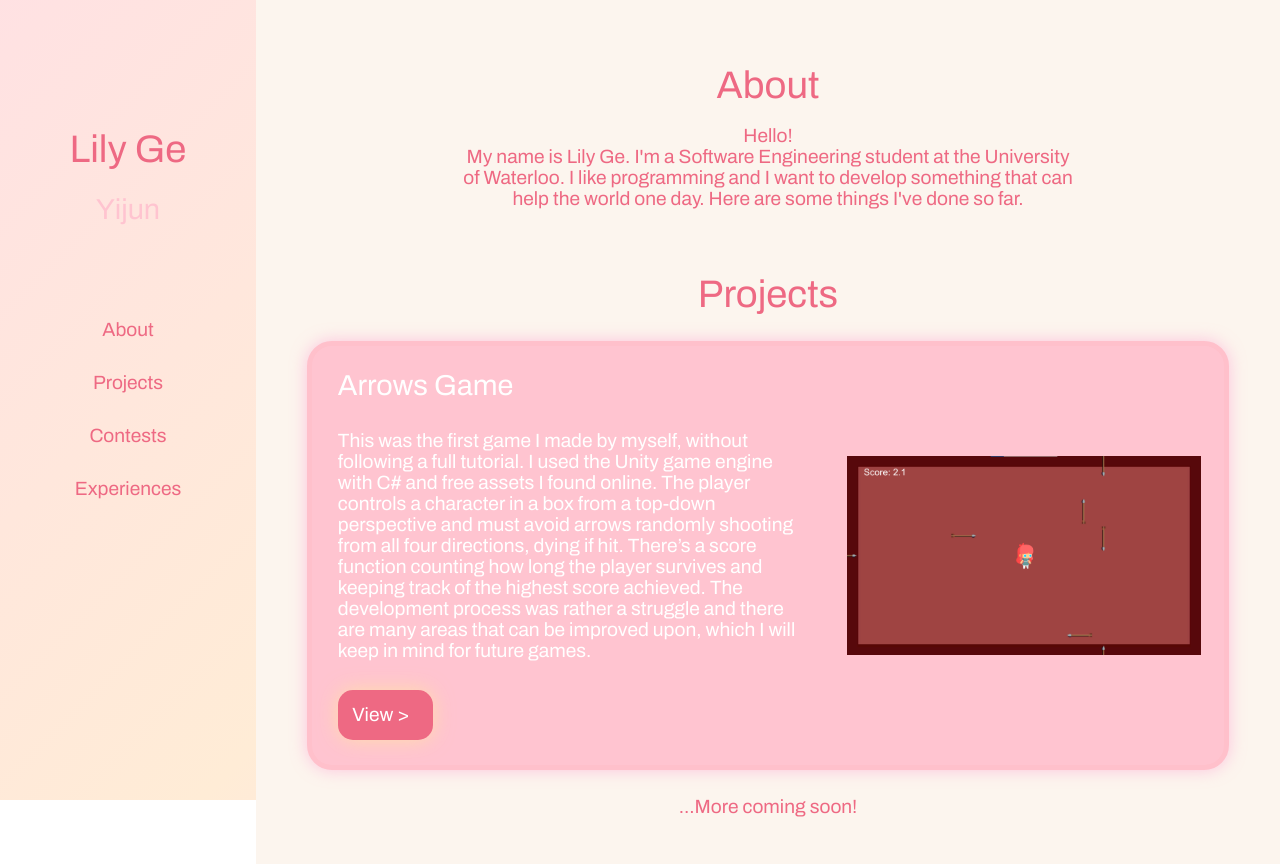
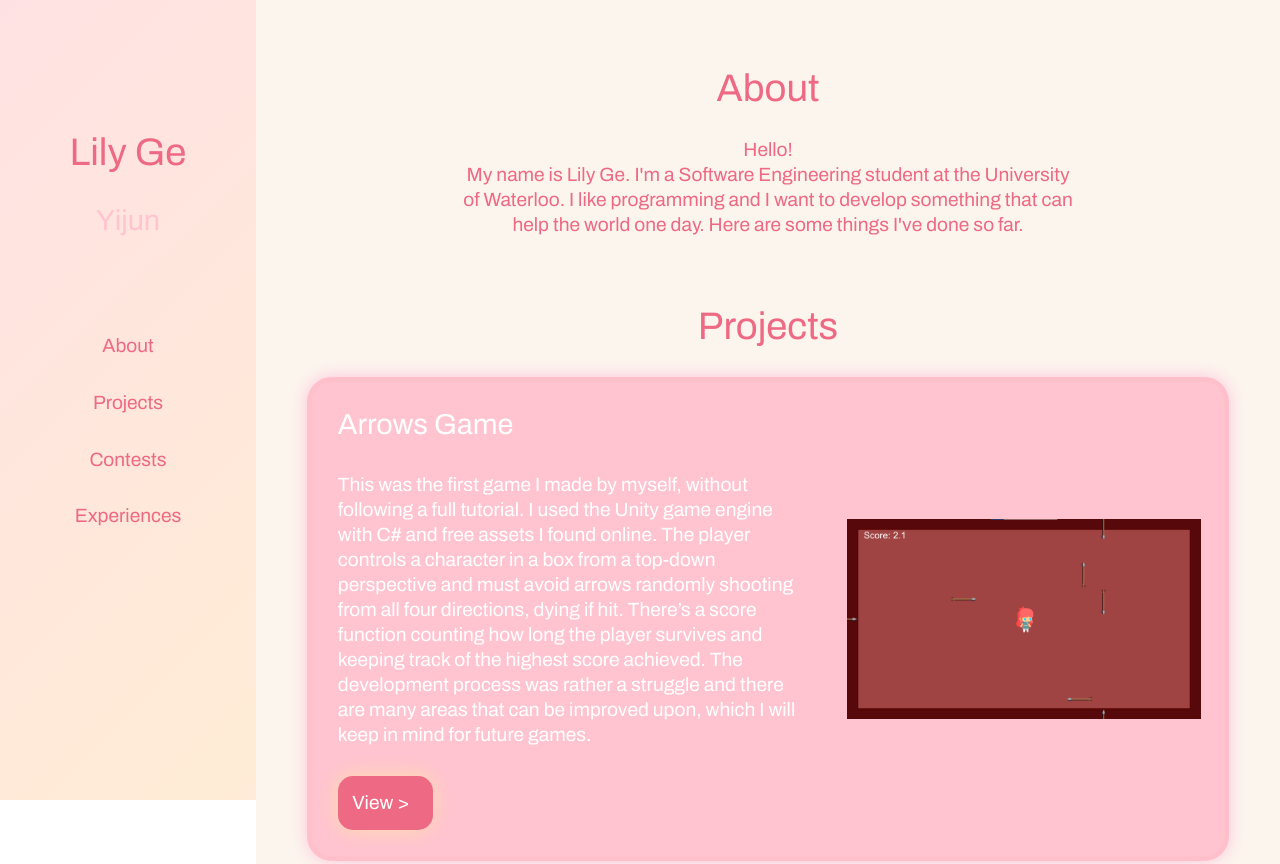
Before and after one commit to lilyjge/lilyjge.github.io, a plain HTML site: page index.html in a window 1280 px wide. Shown: the top 864 px of the page. Drawn offline with Linux system fonts and the light colour scheme.

Commit message:
added line spacing

```diff
--- a/style.css
+++ b/style.css
@@ -6,6 +6,7 @@ html{
     height: 100%;
     font-family: "Archivo", sans-serif;
     scroll-behavior: smooth;
+    line-height: 1.3;
 }
 
 body{
@@ -22,7 +23,7 @@ body{
     color: #EE6983;
     text-align: center;
     margin-top: 4rem;
-    margin-bottom: 1rem;
+    margin-bottom: 1.5rem;
 }
 
 .heading-2{
@@ -77,7 +78,7 @@ body{
 }
 
 .headings{
-    margin-top: auto;
+    margin-top: 20%;
 }
 
 .menu ul{
```
